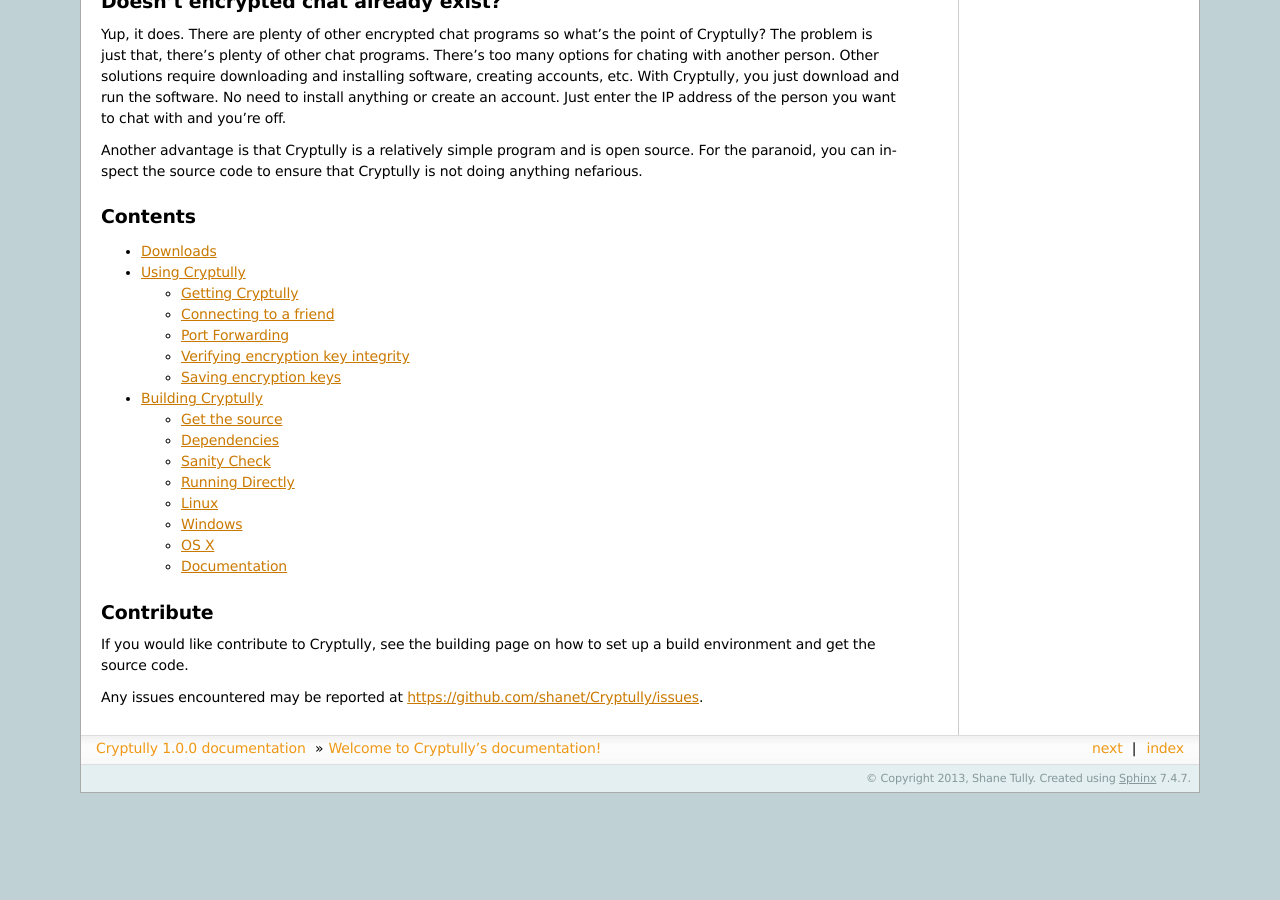
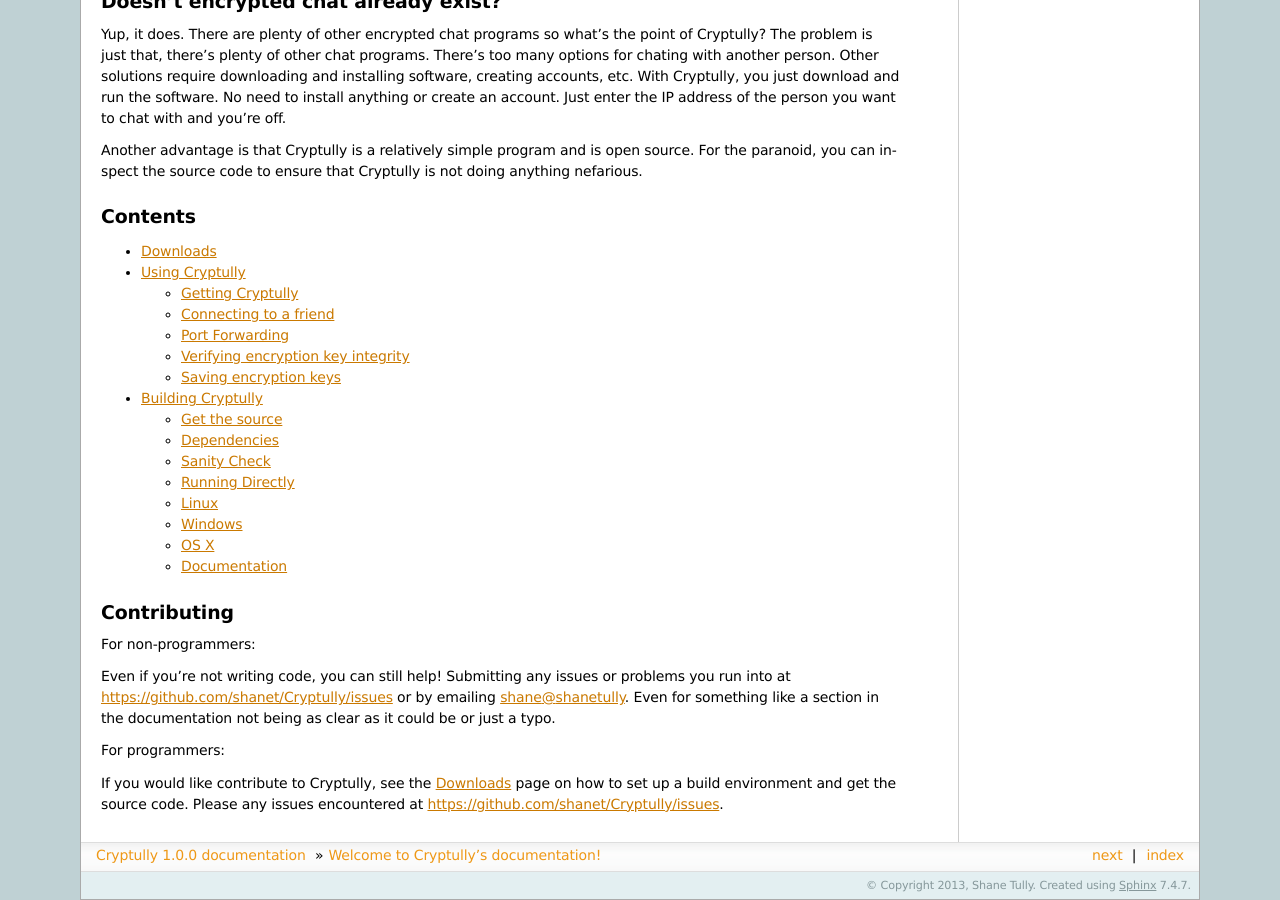
Before and after one commit to shanet/Cryptully, a Sphinx documentation site: the page built from docs/index.rst, in a window 1280 px wide and 900 px high, scrolled down 1147 px. Built offline with Sphinx 7.4.7, drawn with Linux system fonts in a browser that asks for light colours; before the commit the page ends 1940 px from its top, so only the background shows below that; some of the changed text lies outside the part shown.

Commit message:
updated contributing section

```diff
--- a/docs/building.rst
+++ b/docs/building.rst
@@ -1,3 +1,5 @@
+.. _building:
+
 Building |project|
 ==================
 
--- a/docs/index.rst
+++ b/docs/index.rst
@@ -73,11 +73,17 @@
    usage
    building
 
-----------
-Contribute
-----------
+------------
+Contributing
+------------
 
-If you would like contribute to |project|, see the building page on how to set up a build environment
-and get the source code.
+For non-programmers:
 
-Any issues encountered may be reported at https://github.com/shanet/Cryptully/issues.
+Even if you're not writing code, you can still help! Submitting any issues or problems you run into
+at https://github.com/shanet/Cryptully/issues or by emailing shane@shanetully. Even for something like
+a section in the documentation not being as clear as it could be or just a typo.
+
+For programmers:
+
+If you would like contribute to |project|, see the :ref:`downloads` page on how to set up a build environment
+and get the source code. Please any issues encountered at https://github.com/shanet/Cryptully/issues.
```
